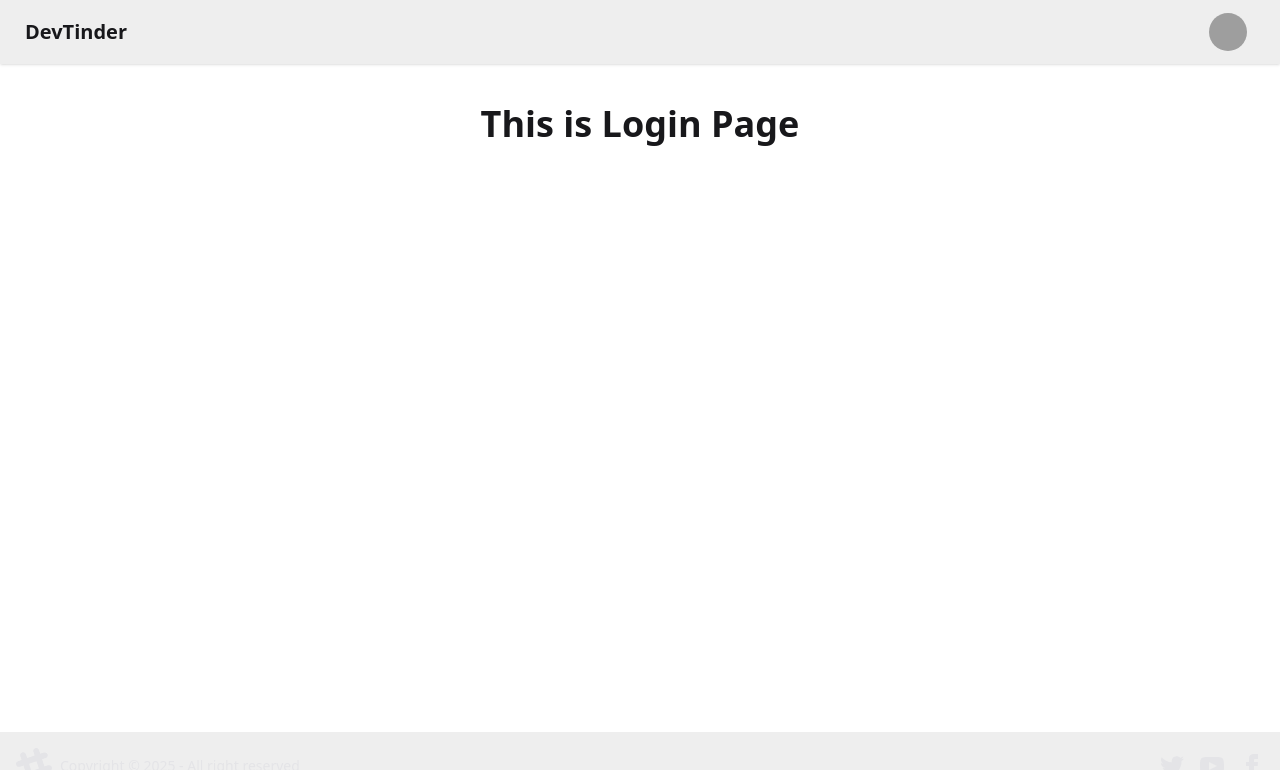
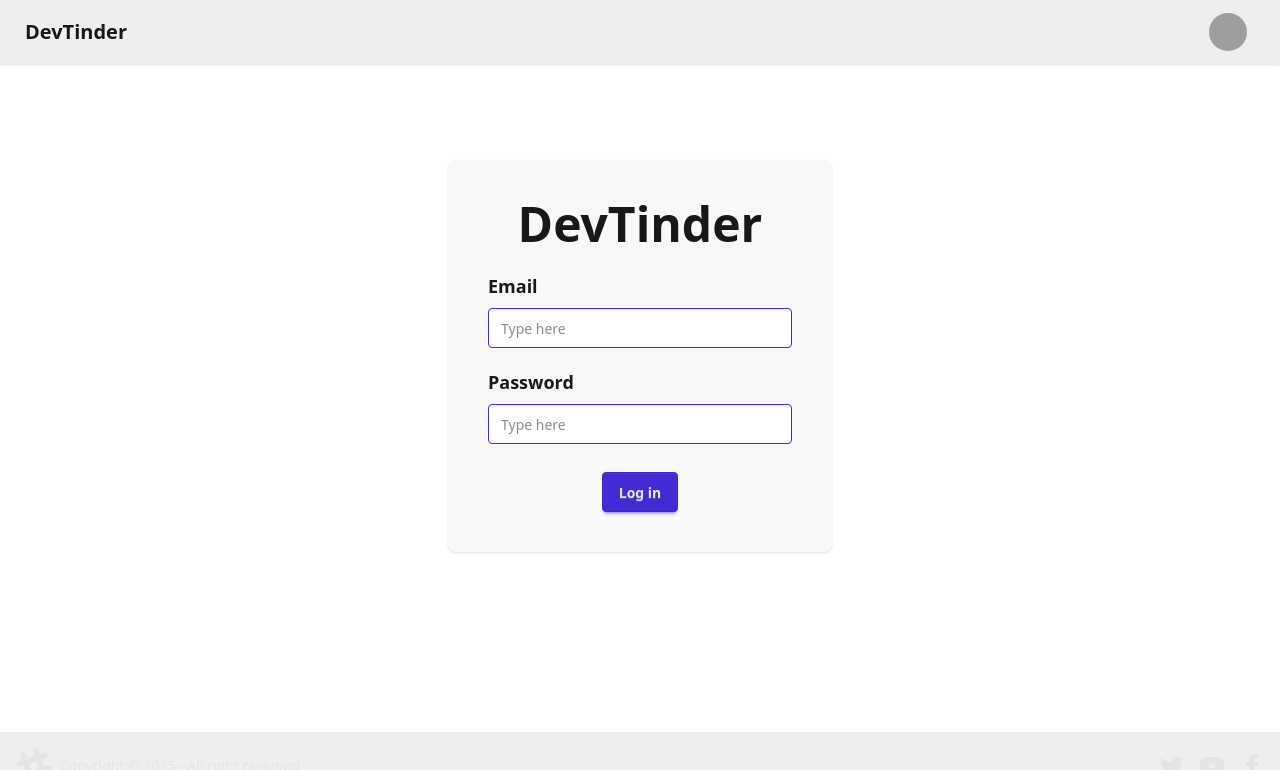
Before and after one commit to shaarma12/DevTinder-Frontend, a React (Vite) app: page /login in a window 1280 px wide. Shown: the top 770 px of the page. Built offline with nearby package versions, Linux system fonts and the light colour scheme; grey boxes are pictures that could not be loaded.

Commit message:
creating Login page calling login api, setting cors issue, setting token in to the cookies, setting up the redux store and also getting the response of the user who login in the redux

```diff
--- a/package.json
+++ b/package.json
@@ -10,9 +10,12 @@
     "preview": "vite preview"
   },
   "dependencies": {
+    "@reduxjs/toolkit": "^2.5.1",
     "@tailwindcss/vite": "^4.0.6",
+    "axios": "^1.7.9",
     "react": "^19.0.0",
     "react-dom": "^19.0.0",
+    "react-redux": "^9.2.0",
     "react-router-dom": "^7.1.5",
     "tailwindcss": "^4.0.6"
   },
--- a/src/App.jsx
+++ b/src/App.jsx
@@ -4,10 +4,12 @@ import Body from "./Components/Body";
 import Login from "./Components/Login";
 import Profile from "./Components/Profile";
 import Feed from "./Components/Feed";
+import { Provider } from "react-redux";
+import appStore from "./utils/appStore";
 
 const App = () => {
   return (
-    <>
+    <Provider store={appStore}>
       <BrowserRouter basename="/">
         <Routes>
           <Route path="/" element={<Body />}>
@@ -17,7 +19,7 @@ const App = () => {
           </Route>
         </Routes>
       </BrowserRouter>
-    </>
+    </Provider>
   );
 };
 
--- a/src/Components/Login.jsx
+++ b/src/Components/Login.jsx
@@ -1,11 +1,64 @@
-import React from "react";
+import React, { useState } from "react";
+import axios from "axios";
+import { BASE_URL } from "../utils/constant";
+import { useDispatch } from "react-redux";
+import { addUser } from "../utils/userSlice";
+const Login = () => {
+  const [email, setEmail] = useState("");
+  const [password, setPassword] = useState("");
+  const dispatch = useDispatch();
+  const handleLogin = async () => {
+    try {
+      const res = await axios.post(
+        BASE_URL + "/auth/login",
+        {
+          email,
+          password,
+        },
+        {
+          withCredentials: true,
+        }
+      );
+      dispatch(addUser(res?.data?.data));
+    } catch (err) {
+      console.error(err);
+    }
+  };
 
-const Login = () => {
   return (
-    <div>
-      <h1 className="text-4xl text-center font-semibold mt-10">
-        This is Login Page
-      </h1>
+    <div className="flex justify-center items-center mt-4 md:mt-12 lg:mt-12 xl:mt-24">
+      <div className="card w-96 bg-base-200 card-xl shadow-sm">
+        <div className="card-body">
+          <div className="flex justify-center items-center">
+            <h2 className="card-title text-5xl">DevTinder</h2>
+          </div>
+          <fieldset className="fieldset mt-2">
+            <legend className="fieldset-legend text-lg">Email</legend>
+            <input
+              type="email"
+              className="input input-primary"
+              placeholder="Type here"
+              value={email}
+              onChange={(e) => setEmail(e.target.value)}
+            />
+          </fieldset>
+          <fieldset className="fieldset">
+            <legend className="fieldset-legend text-lg">Password</legend>
+            <input
+              type="password"
+              className="input input-primary"
+              placeholder="Type here"
+              value={password}
+              onChange={(e) => setPassword(e.target.value)}
+            />
+          </fieldset>
+          <div className="justify-center card-actions mt-4">
+            <button className="btn btn-primary" onClick={handleLogin}>
+              Log in
+            </button>
+          </div>
+        </div>
+      </div>
     </div>
   );
 };
--- /dev/null
+++ b/src/utils/appStore.js
@@ -0,0 +1,9 @@
+import { configureStore } from "@reduxjs/toolkit";
+import userReducer from "./userSlice";
+const appStore = configureStore({
+  reducer: {
+    user: userReducer,
+  },
+});
+
+export default appStore;
--- /dev/null
+++ b/src/utils/constant.js
@@ -0,0 +1 @@
+export const BASE_URL = "http://localhost:7777";
--- /dev/null
+++ b/src/utils/userSlice.js
@@ -0,0 +1,17 @@
+import { createSlice } from "@reduxjs/toolkit";
+
+const userSlice = createSlice({
+  name: "user",
+  initialState: null,
+  reducers: {
+    addUser: (state, action) => {
+      return action.payload;
+    },
+    removeUser: (state, action) => {
+      return null;
+    },
+  },
+});
+
+export const { addUser, removeUser } = userSlice.actions;
+export default userSlice.reducer;
```
Also changed, not shown: 1 other file (tests, documents, lock files or other folders).
